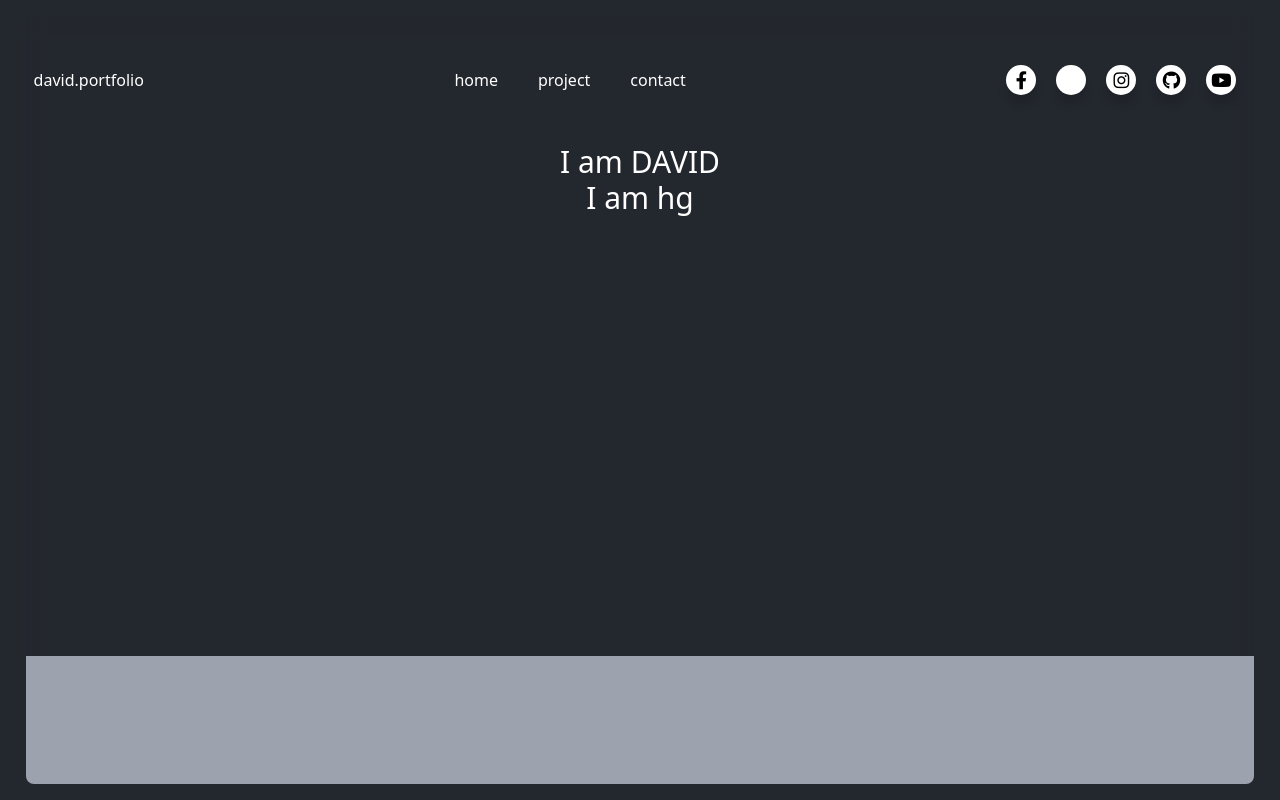
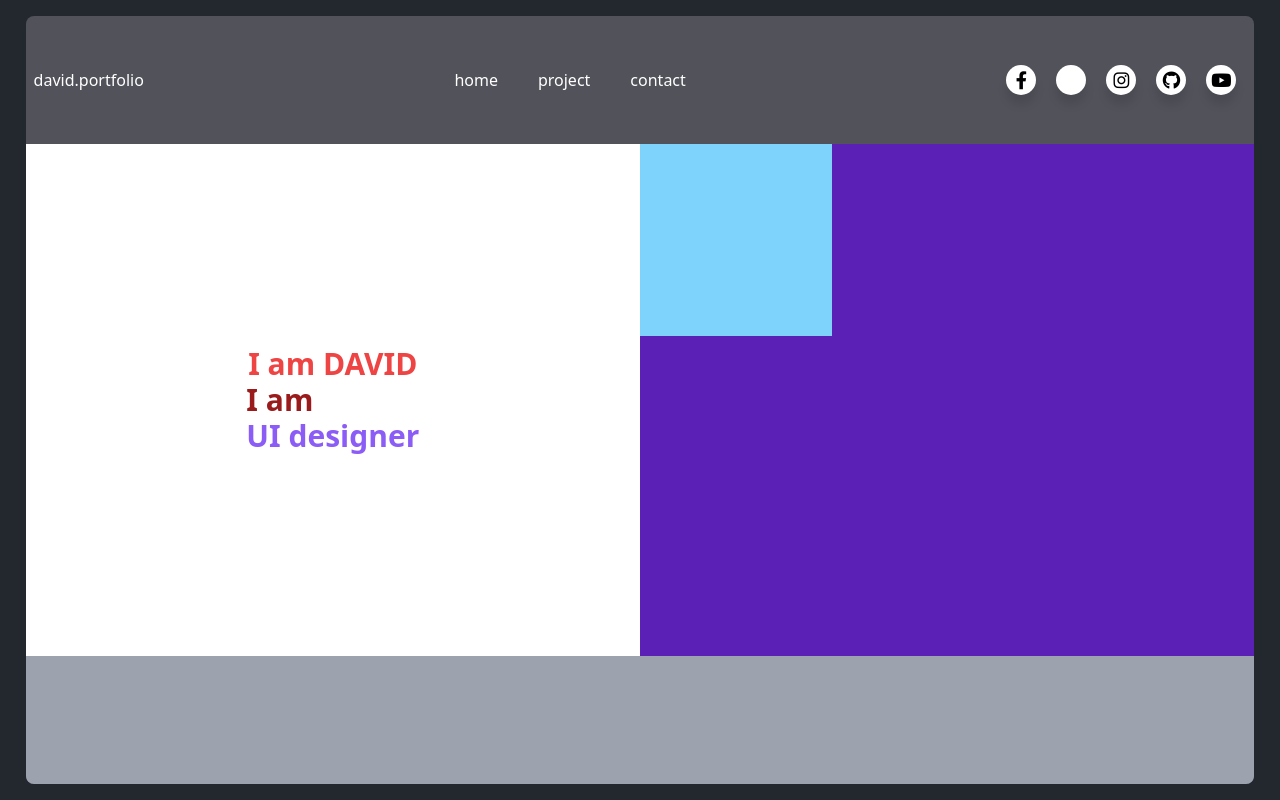
Before and after one commit to dabbu-17/my-portfolio, a website: page main/index.html in a window 1280 px wide. Drawn offline with Linux system fonts and the light colour scheme.

Commit message:
layout update 2.0

```diff
--- a/src/main/index.html
+++ b/main/index.html
@@ -4,15 +4,15 @@
 <head>
   <meta charset="UTF-8">
   <meta name="viewport" content="width=device-width, initial-scale=1.0">
-  <link href="../output.css" rel="stylesheet">
+  <link rel="stylesheet" href="../src/output.css">
   <link rel='stylesheet' href='https://cdnjs.cloudflare.com/ajax/libs/font-awesome/6.4.2/css/all.min.css'>
   <link rel="stylesheet" href="./style.css">
   <title>My-Portfolio</title>
 </head>
 
 <body>
-  <div id="bg" class="w-screen h-screen bg-cover bg-no-repeat flex justify-center items-center">
-    <div id="page1" class="w-[96%] h-[96%]  rounded-lg  flex flex-col brightness-50 overflow-hidden">
+  <div id="bg" class="w-screen h-screen bg-cover bg-no-repeat flex justify-center items-center bg-[url('../main/img/download.jpg')]">
+    <div id="page1" class="w-[96%] h-[96%]  rounded-lg  flex flex-col bg-zinc-600 overflow-hidden">
       <div id="nav" class="h-[20%] flex justify-between items-center px-2">
         <h5 class="text-white">david.portfolio</h5>
         <div class=" ">
@@ -45,13 +45,13 @@
           </li>
         </ul>
       </div>
-      <div id="main1" class="h-[80%] bg-white flex flex-col ">
-        <div class="flex justify-center items-center flex-col">
-          <h1 class="text-white text-3xl font-semibold">I am DAVID </h1>
-          <h1 class="text-white text-3xl font-semibold">I am  <span class="text-violet-800">hg</span></h1>
+      <div id="main1" class="h-[80%] w-full bg-white flex justify-evenly ">
+        <div class="flex justify-center items-center flex-col w-full">
+          <h1 class="text-red-500 text-3xl font-semibold">I am DAVID </h1>
+          <h1 class="text-red-800 text-3xl font-semibold">I am  <p class="text-violet-500">UI designer</p></h1>
         </div>
-        <div>
-          <div class="h-48 w-48 bg-slate-300 " ></div>
+        <div class="w-full h-full bg-violet-800">
+          <div class="h-48 w-48 bg-sky-300 " ></div>
         </div>
       </div>
       <div id="footer" class="h-[20%] bg-gray-400 "></div>
--- a/package.json
+++ b/package.json
@@ -1,5 +1,9 @@
 {
   "devDependencies": {
     "tailwindcss": "^3.4.12"
+  },
+  "scripts": {
+    "test": "echo \"Error: no test specified\" && exit 1",
+    "tailwind": "tailwindcss -i ./src/input.css -o ./src/output.css --watch"
   }
 }
--- a/tailwind.config.js
+++ b/tailwind.config.js
@@ -1,7 +1,7 @@
 /** @type {import('tailwindcss').Config} */
 module.exports = {
   // content: ["./src/**/*.{html,js}"],
-  content: ["./src/main/index.html"],
+  content: ["./main/index.html"],
   theme: {
     extend: {},
   },
```
Also changed, not shown: main/img/download.jpg (renamed from src/img/download.jpg), main/style.css (renamed from src/main/style.css), src/output.css.
